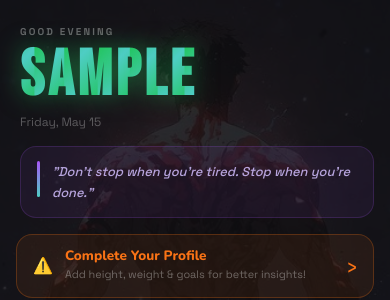
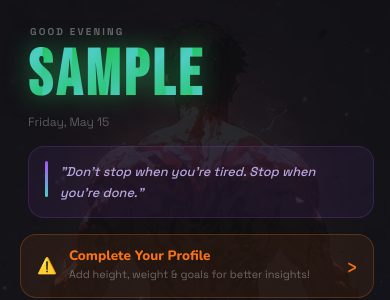
Before and after one commit to logeshk48/fitlog, a React (Vite) app: page /#/ in a window 390 px wide. Shown: the top 300 px of the page. Built offline with nearby package versions, Linux system fonts and the light colour scheme; no server answers; the database is empty; sample sign-in values are in the browser's storage.

Commit message:
fix: greeting padding fix on mobile

```diff
--- a/src/pages/Dashboard/Dashboard.css
+++ b/src/pages/Dashboard/Dashboard.css
@@ -2,7 +2,7 @@
    DASHBOARD
 ================================ */
 .dashboard {
-  padding: 24px 16px 120px;
+  padding: 24px 16px 120px 20px; /* increase left padding */
   max-width: 480px;
   margin: 0 auto;
   position: relative;
@@ -47,10 +47,12 @@
    GREETING
 ================================ */
 .greeting {
-  padding-left: 4px;  /* add this */
+  padding-left: 8px;
   padding-bottom: 4px;
 }
+
 .greeting-time {
+  padding-left: 2px;
   font-family: 'Space Grotesk', sans-serif;
   font-size: 0.62rem;
   font-weight: 700;
```
